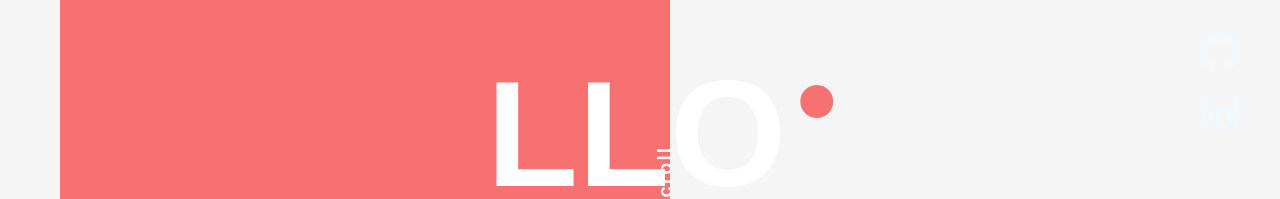
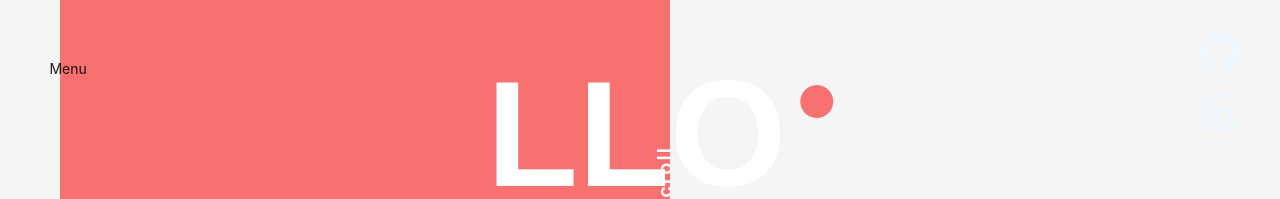
Before and after one commit to HassanKashif-pro/My-Portfolio, a React (Create React App) app: page / in a window 1280 px wide. Shown: the part 340-539 px from the top of the page. Built offline with nearby package versions, Linux system fonts and the light colour scheme.

Commit message:
WIP Menu animated bounce button

```diff
--- a/src/Pages/Home.tsx
+++ b/src/Pages/Home.tsx
@@ -45,8 +45,9 @@ function Home() {
 
       {/* THAT RED BOX AT THE LEFT */}
       <Content className="Content" style={{ marginTop: "64px" }}>
+        <Content className="Menu-animated">Menu</Content>
         <Content style={{ paddingLeft: "60px", position: "relative" }}>
-          <Content className="Hello-main">
+          <Content>
             <div className="Hello-1">HE</div>
             <div className="Hello-2">LLO</div>
             <div className="Hello-dot">.</div>
--- a/src/styles/Home.css
+++ b/src/styles/Home.css
@@ -84,6 +84,7 @@ body.light .anticon {
   --scroll-translate-x: -200px; /* Adjust horizontal position */
   --scroll-translate-y: 300px; /* Adjust vertical position */
   --scroll-rotation: -90deg; /* Adjust rotation */
+  --menu-rotation: -90deg; /* Adjust rotation */
 }
 .scroll-down {
   letter-spacing: 2px;
@@ -155,6 +156,32 @@ body.light .anticon {
   transition: 0.4s ease;
   transform: scale(1.2); /* Increase the size by 20% on hover */
 }
+
+.Menu-animated {
+  top: 50%;
+  display: grid;
+  position: absolute;
+  z-index: 100;
+  left: 4%;
+  transform: rotate(var(--menu-rotation));
+  animation: bounce-horizontal 2s infinite; /* Add horizontal bounce animation */
+}
+
+/* Horizontal bounce keyframes */
+@keyframes bounce-horizontal {
+  0%,
+  100% {
+    transform: translateX(
+      0
+    ); /* At the start and end, it's in its original position */
+  }
+  50% {
+    transform: translateX(
+      -15px
+    ); /* Moves left 15px at the peak of the bounce */
+  }
+}
+
 .custom-switch {
   width: 55px; /* Width of the switch */
   height: 25px; /* Height of the switch */
```
